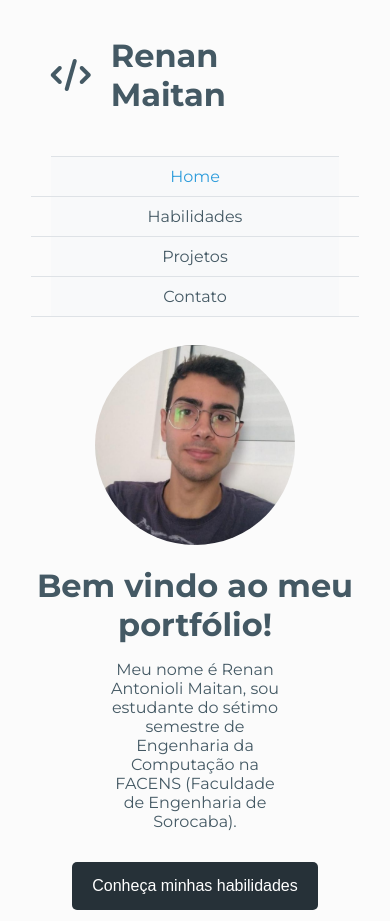
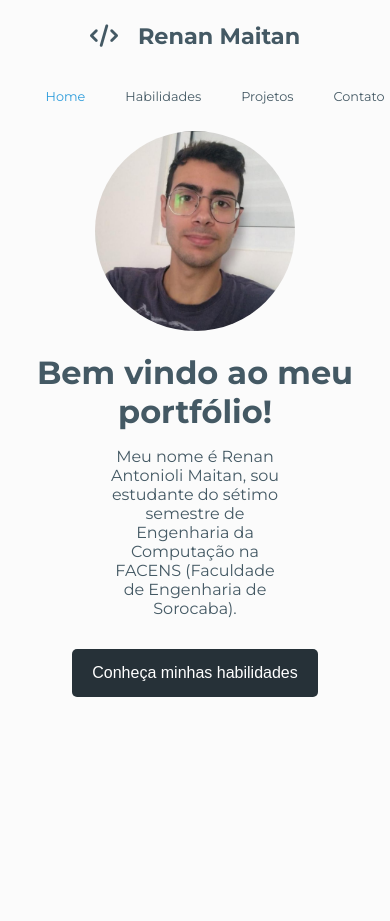
Before and after one commit to renanmaitan/Portfolio, an Angular app: page /home in a window 390 px wide. After the commit the page ends 844 px from the top, so only its background shows below. Built offline with nearby package versions, Linux system fonts and the light colour scheme.

Commit message:
nav responsiveness

```diff
--- a/src/_components/nav-bar/nav-bar.component.scss
+++ b/src/_components/nav-bar/nav-bar.component.scss
@@ -9,7 +9,6 @@
     justify-content: space-between;
 
     ul {
-        margin-left: 100px;
         list-style: none;
         display: flex;
         align-items: center;
@@ -48,24 +47,21 @@
         align-items: center;
     }
 
-    @media screen and (max-width: 992px) {
+    @media screen and (max-width: 768px){
         flex-direction: column;
+        margin-inline: 0;
+        margin-top: 0;
+        justify-content: center;
+
+        .logo {
+            font-size: 1.4em;
+        }
 
         ul {
-            margin-left: 0;
-            margin-top: 10px;
-            padding-inline: 0;
-            flex-direction: column;
-            text-align: center;
-            width: 100%;
-            background-color: #f8f9fa;
-            border-top: 1px solid #dee2e6;
-        }
 
-        li {
-            padding-block: 10px;
-            width: 100%;
-            border-bottom: 1px solid #dee2e6;
+            li {
+                font-size: 0.8em;
+            }
         }
     }
 }
```
